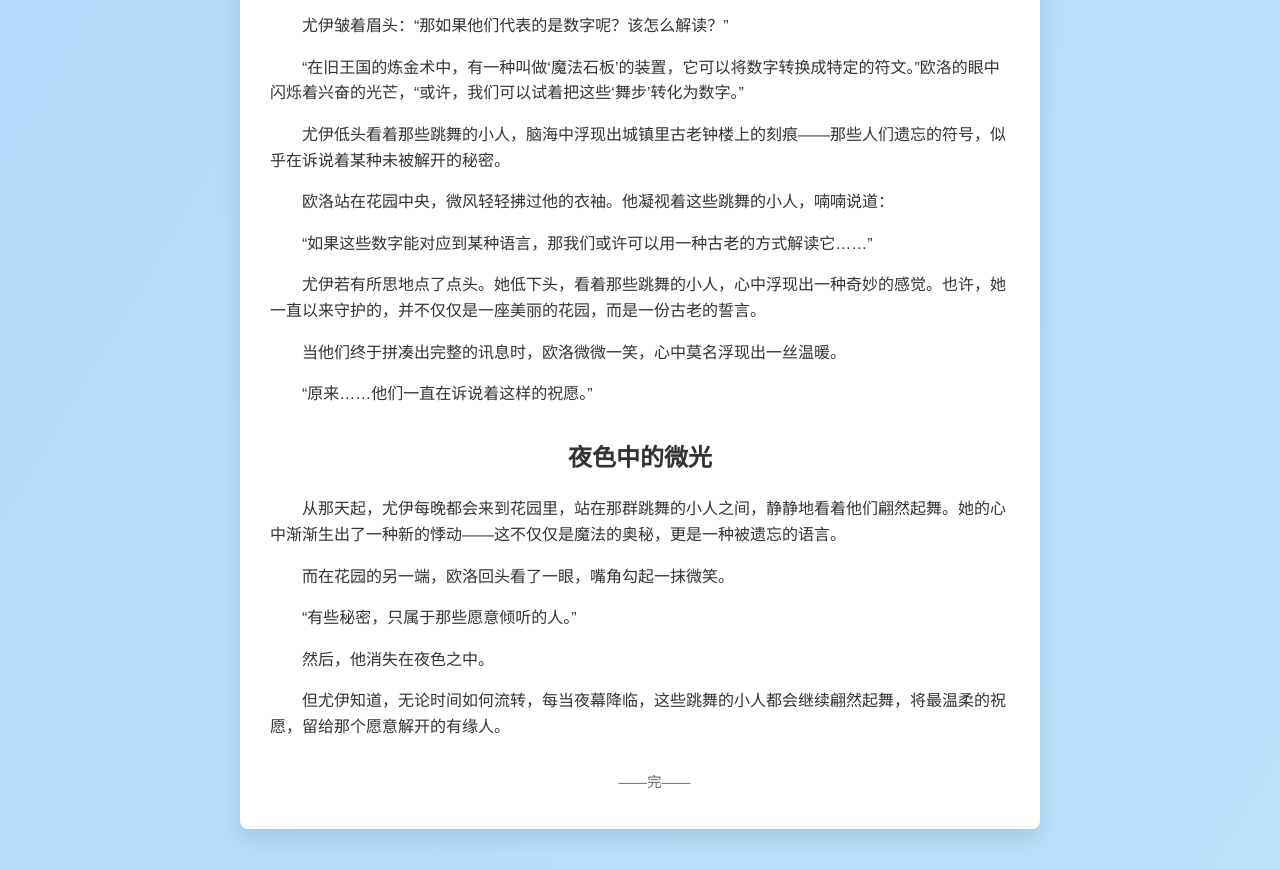
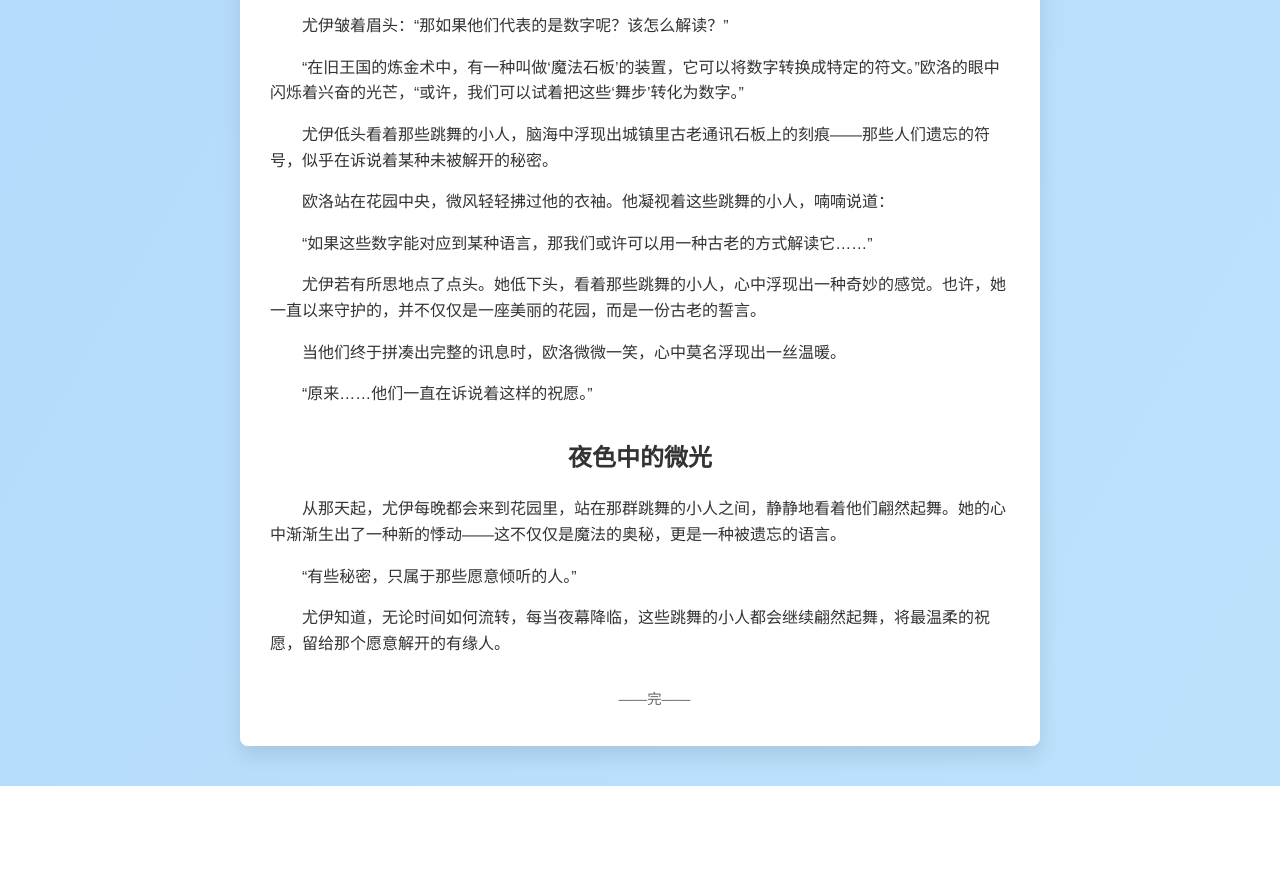
Before and after one commit to ZhihaoChen-2003/HBD.github.io, a plain HTML site: page game/story.html in a window 1280 px wide. Shown: the part 1164-2033 px from the top of the page. After the commit the page ends 1950 px from the top, so only its background shows below. Drawn offline with Linux system fonts and the light colour scheme.

Commit message:
Update story.html

```diff
--- a/game/story.html
+++ b/game/story.html
@@ -3,6 +3,7 @@
 <head>
   <meta charset="UTF-8" />
   <title>跳舞小人的秘密花园</title>
+  <link rel="shortcut icon" type="image/png" href="game_images/favicon.png" />
   <style>
     /* ========== 全局样式 ========== */
     * {
@@ -163,7 +164,7 @@
   </div>
 
   <!-- 命运的相遇 -->
-  <h2>命运的相遇</h2>
+  <h2>突然的到访</h2>
   <div class="story-section">
     <p>一天夜晚，一个旅人悄然走入花园。他身披长袍，金色的发丝在夜风中微微扬起，眼中闪烁着探寻未知的光芒。</p>
     <p>花园的守护者，年轻的魔法学徒 <strong>尤伊（Yui）</strong>，正坐在一棵开满月光花的树下，凝视着跳舞的小人。见旅人靠近，她微微皱眉：“这座花园不属于任何王国，你为何而来？”</p>
@@ -249,7 +250,7 @@
     <p>“嗯……在某些古老的魔法书中，万物都可以被‘1’和‘0’表示，就像白昼与黑夜一样。”欧洛轻轻挥了挥手，“或许，这些小人的动作就是某种方式的书写，只是我们需要找到解读它的方法。”</p>
     <p>尤伊皱着眉头：“那如果他们代表的是数字呢？该怎么解读？”</p>
     <p>“在旧王国的炼金术中，有一种叫做‘魔法石板’的装置，它可以将数字转换成特定的符文。”欧洛的眼中闪烁着兴奋的光芒，“或许，我们可以试着把这些‘舞步’转化为数字。”</p>
-    <p>尤伊低头看着那些跳舞的小人，脑海中浮现出城镇里古老钟楼上的刻痕——那些人们遗忘的符号，似乎在诉说着某种未被解开的秘密。</p>
+    <p>尤伊低头看着那些跳舞的小人，脑海中浮现出城镇里古老通讯石板上的刻痕——那些人们遗忘的符号，似乎在诉说着某种未被解开的秘密。</p>
     <p>欧洛站在花园中央，微风轻轻拂过他的衣袖。他凝视着这些跳舞的小人，喃喃说道：</p>
     <p>“如果这些数字能对应到某种语言，那我们或许可以用一种古老的方式解读它……”</p>
     <p>尤伊若有所思地点了点头。她低下头，看着那些跳舞的小人，心中浮现出一种奇妙的感觉。也许，她一直以来守护的，并不仅仅是一座美丽的花园，而是一份古老的誓言。</p>
@@ -261,10 +262,8 @@
   <h2>夜色中的微光</h2>
   <div class="story-section">
     <p>从那天起，尤伊每晚都会来到花园里，站在那群跳舞的小人之间，静静地看着他们翩然起舞。她的心中渐渐生出了一种新的悸动——这不仅仅是魔法的奥秘，更是一种被遗忘的语言。</p>
-    <p>而在花园的另一端，欧洛回头看了一眼，嘴角勾起一抹微笑。</p>
     <p>“有些秘密，只属于那些愿意倾听的人。”</p>
-    <p>然后，他消失在夜色之中。</p>
-    <p>但尤伊知道，无论时间如何流转，每当夜幕降临，这些跳舞的小人都会继续翩然起舞，将最温柔的祝愿，留给那个愿意解开的有缘人。</p>
+    <p>尤伊知道，无论时间如何流转，每当夜幕降临，这些跳舞的小人都会继续翩然起舞，将最温柔的祝愿，留给那个愿意解开的有缘人。</p>
   </div>
 
   <div class="footer">
```
